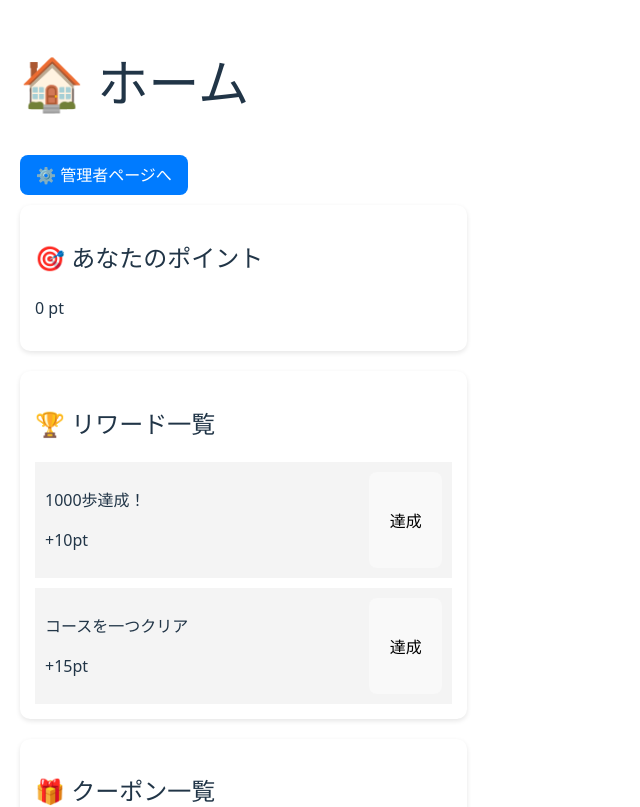
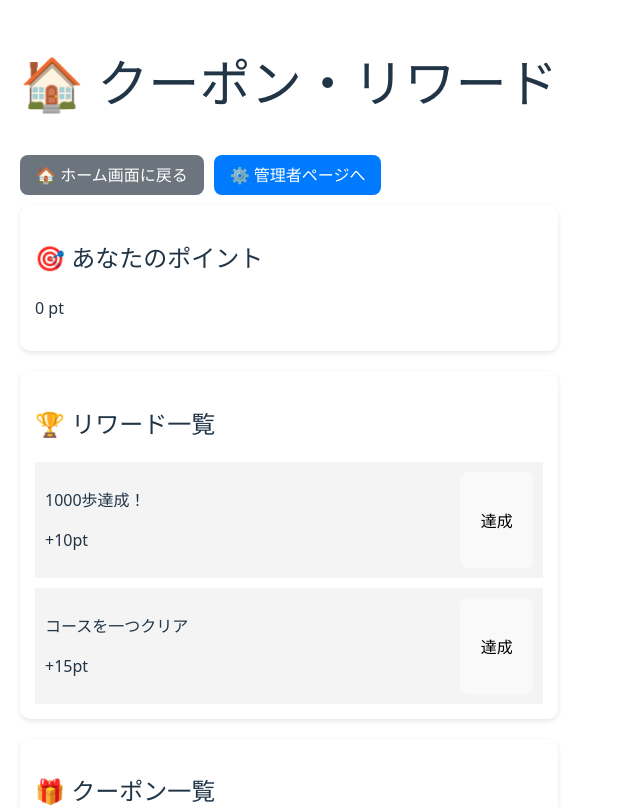
Before and after one commit to ya0872/Refresh_CourseMaker, a React (Vite) app in the folder vite-project/: page /couponreward in a window 1280 px wide. Shown: the top 807 px of the page, without its empty margins (0-640 px from the left). Built offline with nearby package versions, Linux system fonts and the light colour scheme.

Commit message:
画面遷移できるようにした。

```diff
--- a/vite-project/src/coupon_admin.tsx
+++ b/vite-project/src/coupon_admin.tsx
@@ -1,5 +1,6 @@
 import { useState, useEffect } from "react";
 import './reward_coupon.css';
+
 
 interface AdminReward {
     id: number | string;
@@ -76,7 +77,7 @@ export default function Admin() {
       <h1>⚙️ 管理者ページ</h1>
 
       {/* リワード・クーポンページに戻るボタン */}
-      <a href="./" className="button-link" style={{margin: '10px 0', display: 'inline-block'}}>
+      <a href="./couponreward" className="button-link" style={{margin: '10px 0', display: 'inline-block'}}>
         🏠 リワード・クーポンページに戻る
       </a>
 
--- a/vite-project/src/coupon_reward.tsx
+++ b/vite-project/src/coupon_reward.tsx
@@ -19,7 +19,6 @@ interface HistoryEntry {
     text: string;
     timestamp: string;
 }
-
 const initialCoupons: Coupon[] = [
     { title: "10ポイントでドリンク半額クーポン", cost: 10 },
     { title: "30ポイントでデザート30％割引クーポン", cost: 30 },
@@ -147,9 +146,17 @@ export default function CouponReward() {
 
   return (
     <div className="container">
-      <h1>🏠 ホーム</h1>
-      <a href="admin.html" className="button-link" style={{margin: '10px 0', display: 'inline-block'}}>⚙️ 管理者ページへ</a>
+      <h1>🏠 クーポン・リワード</h1>
 
+{/* 2. ナビゲーションボタンの追加 */}
+      <div style={{ display: 'flex', gap: '10px' }}>
+        <a href="./HomeScreen" className="button-link" style={{ background: '#6c757d' }}>
+          🏠 ホーム画面に戻る
+        </a>
+        <a href="./couponadmin" className="button-link">
+          ⚙️ 管理者ページへ
+        </a>
+      </div>
 
       {/* 現在のポイント */}
       <div className="section">
```
